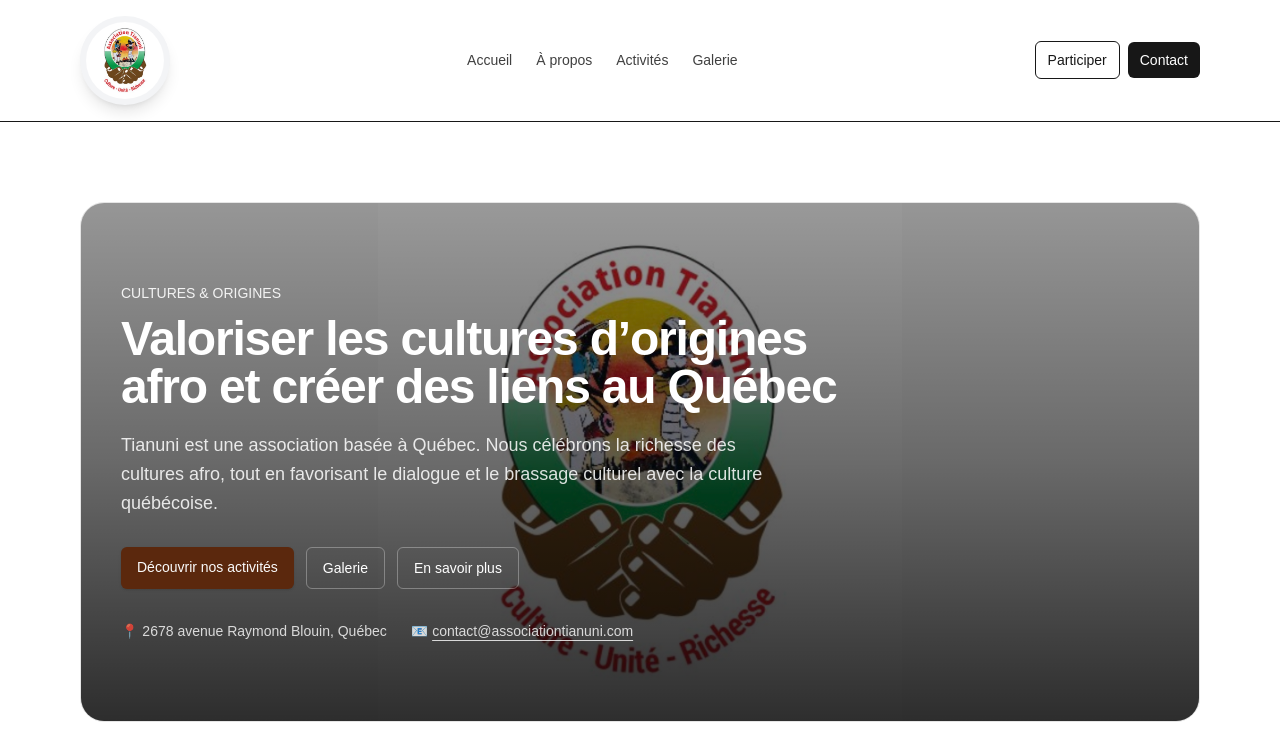
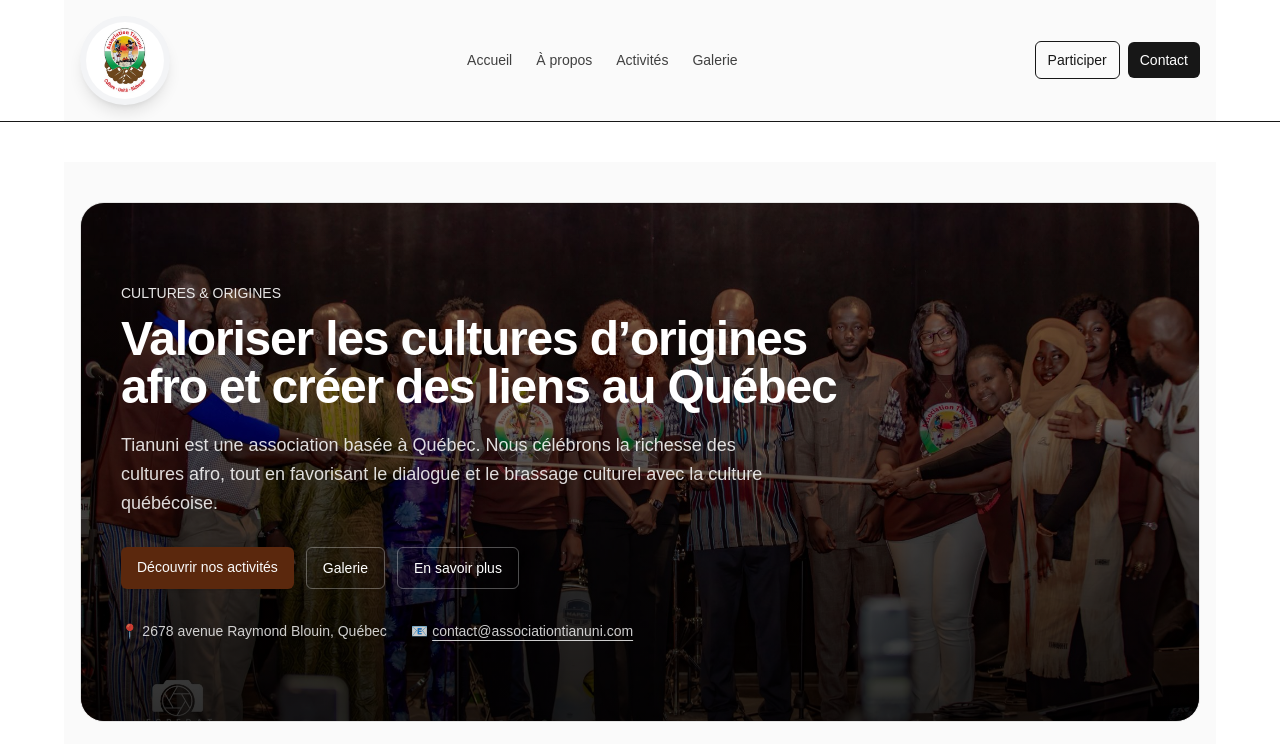
Before and after one commit to Hazichomwarr/tianuni, a Next.js app: page / in a window 1280 px wide. Shown: the top 744 px of the page. Built offline with nearby package versions, Linux system fonts and the light colour scheme.

Commit message:
refactor: removed images and change hero image

```diff
--- a/app/components/Container.tsx
+++ b/app/components/Container.tsx
@@ -2,5 +2,9 @@
 import React from "react";
 
 export default function Container({ children }: { children: React.ReactNode }) {
-  return <div className="mx-auto w-full max-w-6xl px-4">{children}</div>;
+  return (
+    <div className="mx-auto w-full max-w-6xl px-4 bg-neutral-50">
+      {children}
+    </div>
+  );
 }
--- a/app/components/Hero.tsx
+++ b/app/components/Hero.tsx
@@ -141,11 +141,11 @@ export default function Hero() {
         {/* Background photo */}
         <div className="absolute inset-0">
           <Image
-            src="/logo2.jpeg"
+            src="/images/rubanOfficiel.jpg"
             alt="Événement culturel Tianuni"
             fill
             priority
-            className="object-contain"
+            className="object-cover"
             sizes="(max-width: 768px) 100vw, 1100px"
           />
           {/* Dark overlays for readability */}
--- a/app/galerie/[annee]/[slug]/page.tsx
+++ b/app/galerie/[annee]/[slug]/page.tsx
@@ -103,14 +103,14 @@ La Présidente de l’Association Tianuni`,
           text: "Prestation d’artistes africains et canadiens lors du Festival Afro Mandingue, mettant en valeur la richesse des traditions musicales et le dialogue culturel entre les deux continents.",
         },
       },
-      {
-        src: "/images/buffetService.jpg",
-        alt: "atelier cuisine",
-        label: {
-          title: "Moment de partage autour du buffet",
-          text: "Les participants se retrouvent pour savourer des mets variés, échanger, tisser des liens et renforcer la convivialité qui caractérise l’esprit du festival. Un espace de réseautage naturel, où la culture, la gastronomie et les rencontres humaines se rejoignent dans une ambiance chaleureuse et inclusive.",
-        },
-      },
+      // {
+      //   src: "/images/buffetService.jpg",
+      //   alt: "atelier cuisine",
+      //   label: {
+      //     title: "Moment de partage autour du buffet",
+      //     text: "Les participants se retrouvent pour savourer des mets variés, échanger, tisser des liens et renforcer la convivialité qui caractérise l’esprit du festival. Un espace de réseautage naturel, où la culture, la gastronomie et les rencontres humaines se rejoignent dans une ambiance chaleureuse et inclusive.",
+      //   },
+      // },
     ],
   },
   {
@@ -127,15 +127,15 @@ La Présidente de l’Association Tianuni`,
       { src: "/images/img5.jpg", alt: "atelier cuisine" },
       { src: "/images/img6.jpg", alt: "atelier cuisine" },
       { src: "/images/img2.jpg", alt: "atelier cuisine" },
-      {
-        src: "/images/kakemono.jpg",
-        alt: "conference débat",
-        label: {
-          title: "Le kakémono de l’Association Tianuni",
-          text: "Symbole de notre engagement pour la culture, l’unité et la transmission des valeurs mandingues au sein de la communauté.",
-        },
-      },
-      { src: "/images/img23.jpeg", alt: "conference débat" },
+      // {
+      //   src: "/images/kakemono.jpg",
+      //   alt: "conference débat",
+      //   label: {
+      //     title: "Le kakémono de l’Association Tianuni",
+      //     text: "Symbole de notre engagement pour la culture, l’unité et la transmission des valeurs mandingues au sein de la communauté.",
+      //   },
+      // },
+      // { src: "/images/img23.jpeg", alt: "conference débat" },
     ],
   },
   {
@@ -151,14 +151,14 @@ La Présidente de l’Association Tianuni`,
       },
       { src: "/images/img8.jpg", alt: "conference débat" },
 
-      {
-        src: "/images/manequins3.jpg",
-        alt: "conference débat",
-        label: {
-          title: "Defilé des manequins",
-          text: "Les manequins dans les styles et l’engagement artistique de celles et ceux qui ont porté les créations avec grâce et dignité tout au long de la parade.",
-        },
-      },
+      // {
+      //   src: "/images/manequins3.jpg",
+      //   alt: "conference débat",
+      //   label: {
+      //     title: "Defilé des manequins",
+      //     text: "Les manequins dans les styles et l’engagement artistique de celles et ceux qui ont porté les créations avec grâce et dignité tout au long de la parade.",
+      //   },
+      // },
       {
         src: "/images/img15.jpg",
         alt: "conference débat",
@@ -191,14 +191,14 @@ Je vous remercie.`,
           text: "Le maître de cérémonie assurant avec brio la présentation et la coordination de la soirée, guidant le public à travers les différentes étapes du programme avec professionnalisme et élégance.",
         },
       },
-      {
-        src: "/images/manequins2.jpeg",
-        alt: "festival",
-        label: {
-          title: "Photo de couverture des manequins",
-          text: "Une photo portrait de quelques manequins apres le defilé.",
-        },
-      },
+      // {
+      //   src: "/images/manequins2.jpeg",
+      //   alt: "festival",
+      //   label: {
+      //     title: "Photo de couverture des manequins",
+      //     text: "Une photo portrait de quelques manequins apres le defilé.",
+      //   },
+      // },
     ],
   },
 ];
```
